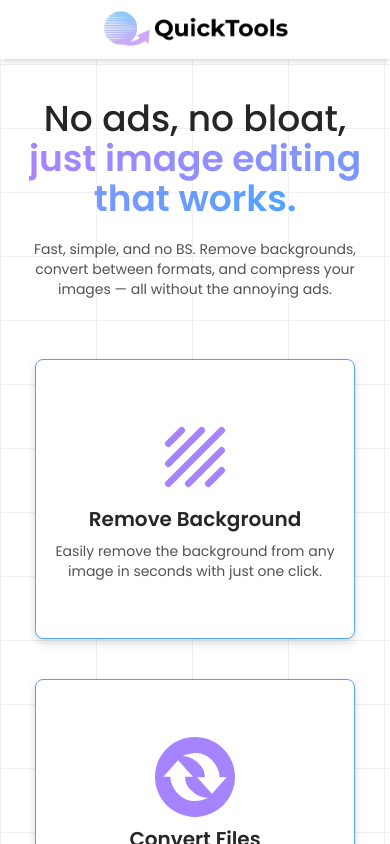
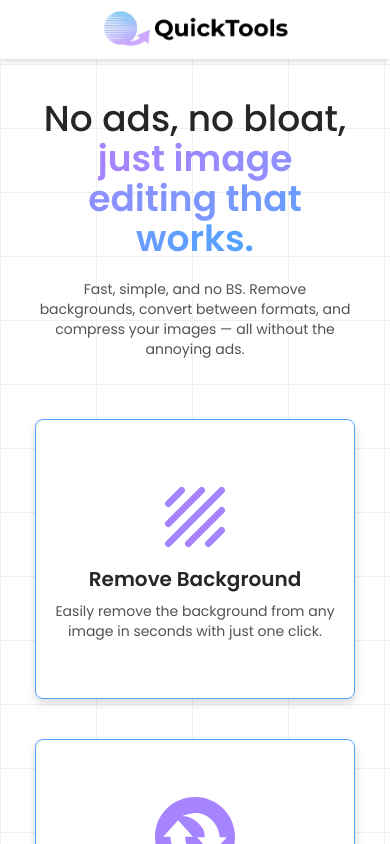
Before and after one commit to jrjrspnl/QuickTools, a React (Vite) app: page / in a window 390 px wide. Shown: the top 844 px of the page. Built offline with nearby package versions, Linux system fonts and the light colour scheme.

Commit message:
Fixed bg gridlines to mobile

```diff
--- a/src/App.jsx
+++ b/src/App.jsx
@@ -11,10 +11,12 @@ import { BrowserRouter, Routes, Route } from "react-router-dom";
 const App = () => {
   return (
     <BrowserRouter>
-      <div className="absolute inset-0 -z-10 h-full w-full bg-white bg-[linear-gradient(to_right,#f0f0f0_1px,transparent_1px),linear-gradient(to_bottom,#f0f0f0_1px,transparent_1px)] bg-[size:6rem_4rem]">
+      {/* Fixed background that covers entire viewport */}
+      <div className="fixed inset-0 -z-10 bg-white bg-[linear-gradient(to_right,#f0f0f0_1px,transparent_1px),linear-gradient(to_bottom,#f0f0f0_1px,transparent_1px)] bg-[size:6rem_4rem]" />
+
       <div className="min-h-screen flex flex-col">
         <NavBar />
-          <div className="flex-1 flex flex-col max-w-7xl mx-auto gap-10 w-full">
+        <div className="flex-1 flex flex-col max-w-7xl mx-auto gap-10 w-full px-4 sm:px-6 lg:px-8">
           <Routes>
             <Route
               path="/"
@@ -32,7 +34,6 @@ const App = () => {
         </div>
         <Footer />
       </div>
-      </div>
     </BrowserRouter>
   );
 };
```
Lines whose indentation alone changed are shown as unchanged.
